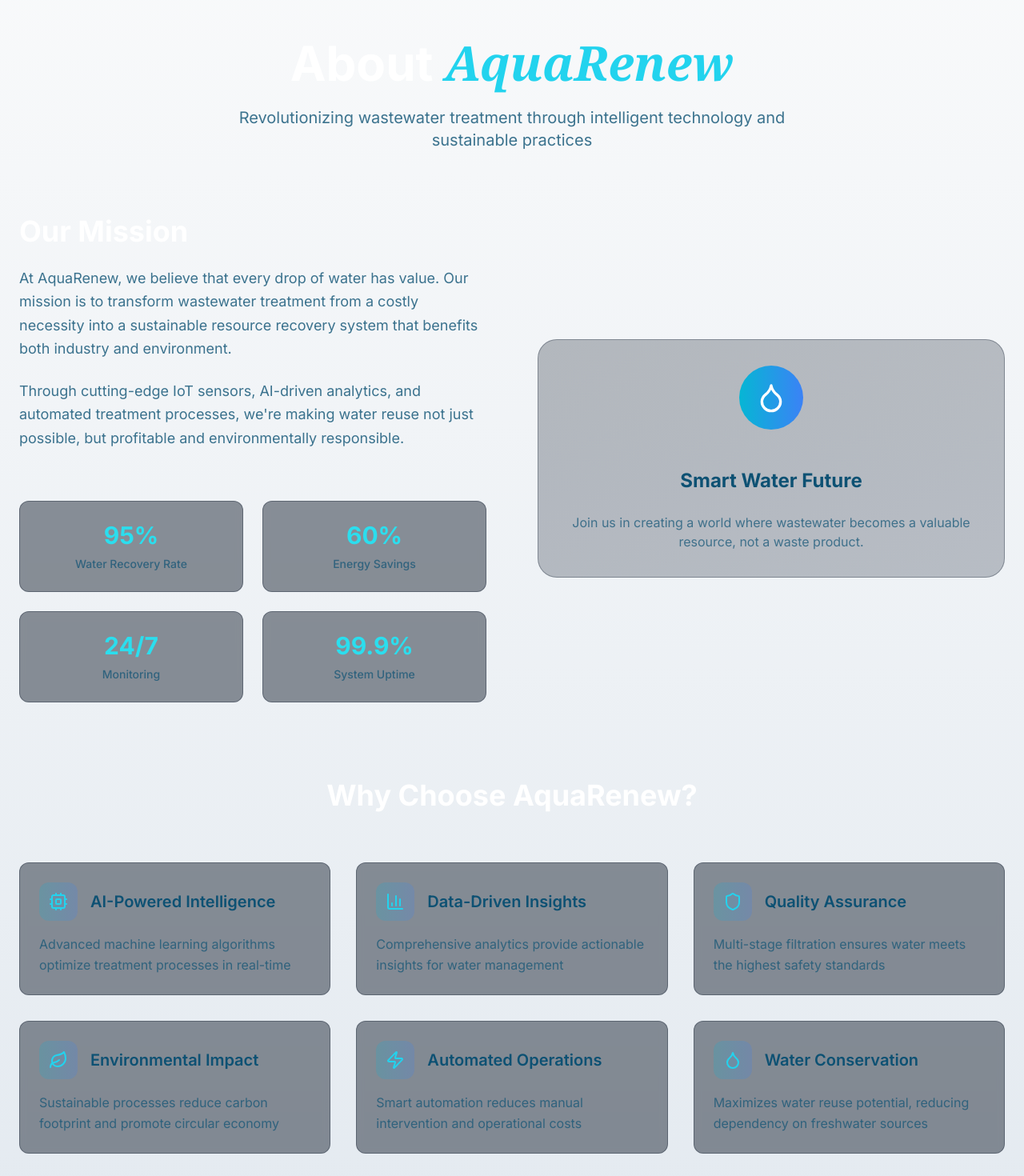
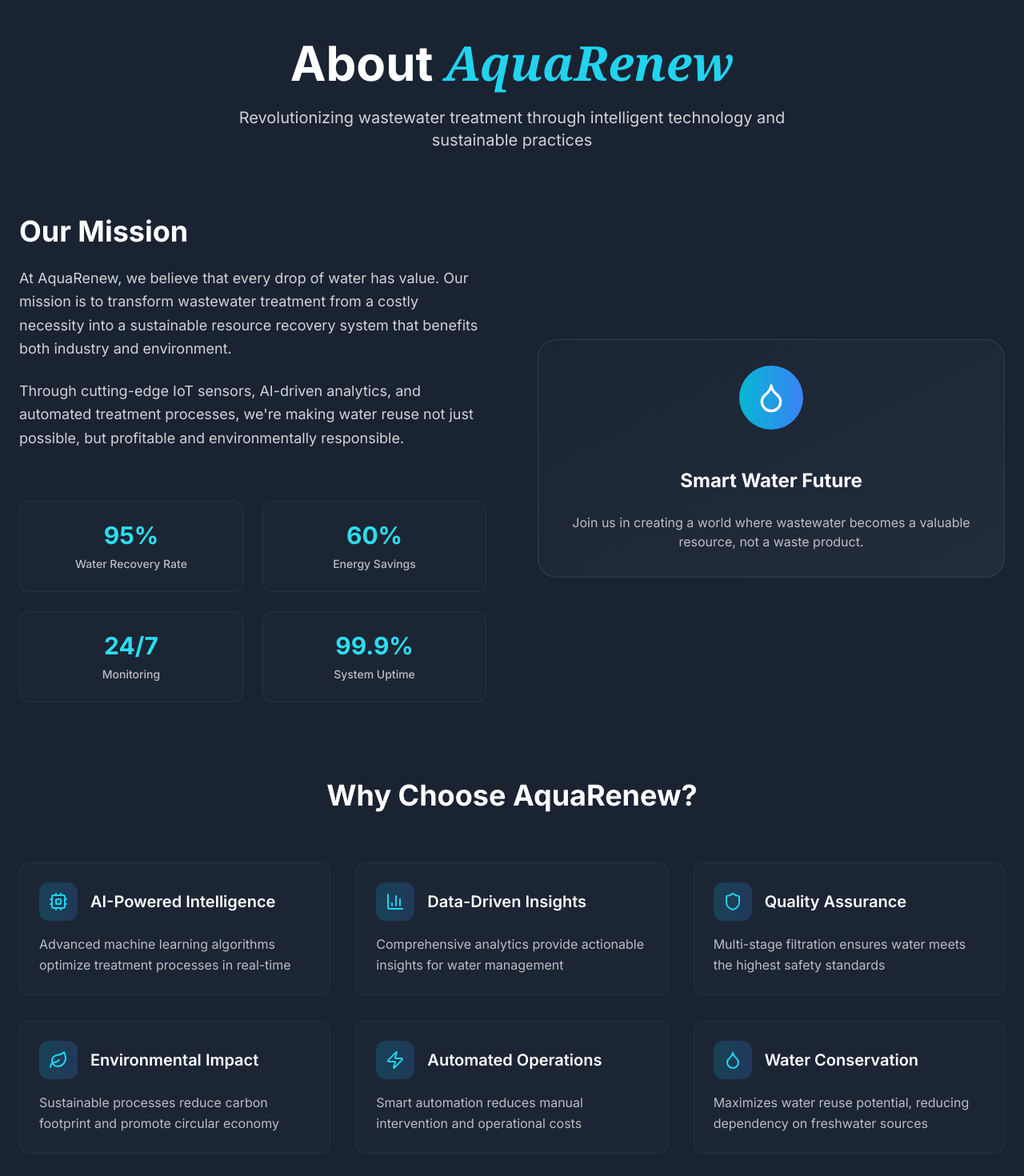
Before and after one commit to Denyme24/PunarJal, a Next.js app in the folder aqua_new/: page / in a window 1280 px wide. Shown: the part 880-2350 px from the top of the page at 80% size. Built offline with nearby package versions, Linux system fonts and the light colour scheme.

Commit message:
fir aage
Signed-off-by: arpit529srivastava <arpitsrivastava529@gmail.com>

```diff
--- a/aqua_new/components/AboutSection.tsx
+++ b/aqua_new/components/AboutSection.tsx
@@ -51,7 +51,7 @@ const AboutSection = () => {
   ];
 
   return (
-    <section id="about" className="relative py-32 bg-gradient-to-b from-background to-muted">
+    <section id="about" className="relative py-32" style={{ backgroundColor: '#1a2332' }}>
       <div className="container mx-auto px-6">
         {/* Section Header */}
         <motion.div
@@ -64,7 +64,7 @@ const AboutSection = () => {
           <h2 className="text-4xl md:text-6xl font-bold text-white mb-6">
             About <span className="font-serif italic text-cyan-400">AquaRenew</span>
           </h2>
-          <p className="text-xl text-primary/80 max-w-3xl mx-auto">
+          <p className="text-xl text-white/80 max-w-3xl mx-auto">
             Revolutionizing wastewater treatment through intelligent technology and sustainable practices
           </p>
         </motion.div>
@@ -83,12 +83,12 @@ const AboutSection = () => {
               <h3 className="text-3xl md:text-4xl font-bold text-white">
                 Our Mission
               </h3>
-              <p className="text-lg text-primary/80 leading-relaxed">
+              <p className="text-lg text-white/80 leading-relaxed">
                 At AquaRenew, we believe that every drop of water has value. Our mission is to transform
                 wastewater treatment from a costly necessity into a sustainable resource recovery system
                 that benefits both industry and environment.
               </p>
-              <p className="text-lg text-primary/80 leading-relaxed">
+              <p className="text-lg text-white/80 leading-relaxed">
                 Through cutting-edge IoT sensors, AI-driven analytics, and automated treatment processes,
                 we're making water reuse not just possible, but profitable and environmentally responsible.
               </p>
@@ -106,7 +106,7 @@ const AboutSection = () => {
                   className="text-center p-6 bg-gray-800/50 backdrop-blur-sm rounded-xl border border-gray-700/50"
                 >
                   <div className="text-3xl font-bold text-accent mb-2">{stat.value}</div>
-                  <div className="text-sm text-primary/70 font-medium">{stat.label}</div>
+                  <div className="text-sm text-white/70 font-medium">{stat.label}</div>
                 </motion.div>
               ))}
             </div>
@@ -125,8 +125,8 @@ const AboutSection = () => {
                 <div className="inline-flex items-center justify-center w-20 h-20 bg-gradient-to-r from-cyan-500 to-blue-500 rounded-full mb-6">
                   <Droplet className="h-10 w-10 text-white" />
                 </div>
-                <h4 className="text-2xl font-bold text-primary">Smart Water Future</h4>
-                <p className="text-primary/70">
+                <h4 className="text-2xl font-bold text-white">Smart Water Future</h4>
+                <p className="text-white/70">
                   Join us in creating a world where wastewater becomes a valuable resource,
                   not a waste product.
                 </p>
@@ -160,9 +160,9 @@ const AboutSection = () => {
                   <div className="p-3 bg-gradient-to-r from-cyan-500/20 to-blue-500/20 rounded-lg group-hover:scale-110 transition-transform duration-300">
                     <feature.icon className="h-6 w-6 text-cyan-400" />
                   </div>
-                  <h4 className="text-xl font-semibold text-primary">{feature.title}</h4>
+                  <h4 className="text-xl font-semibold text-white">{feature.title}</h4>
                 </div>
-                <p className="text-primary/70 leading-relaxed">{feature.description}</p>
+                <p className="text-white/70 leading-relaxed">{feature.description}</p>
               </motion.div>
             ))}
           </div>
@@ -179,7 +179,7 @@ const AboutSection = () => {
           <h3 className="text-3xl md:text-4xl font-bold text-white mb-6">
             Ready to Transform Your Water Management?
           </h3>
-          <p className="text-xl text-primary/80 mb-8 max-w-2xl mx-auto">
+          <p className="text-xl text-white/80 mb-8 max-w-2xl mx-auto">
             Discover how AquaRenew can revolutionize your wastewater treatment and unlock
             the potential of water reuse for your organization.
           </p>
```
